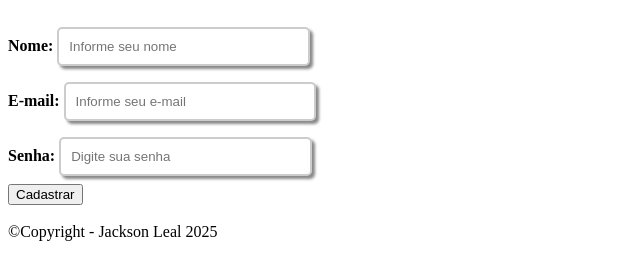
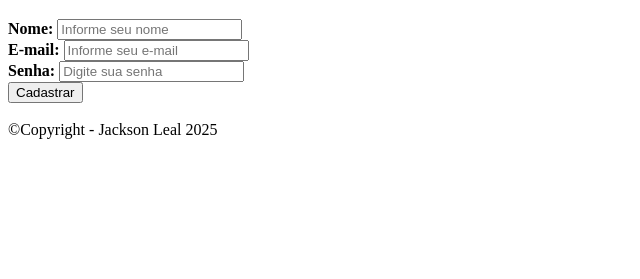
Before and after one commit to JacksonLeal08/exercicio_modulo_HTML, a plain HTML site: page index.html in a window 1280 px wide. Shown: the part 61-340 px from the top of the page, without its empty margins (0-640 px from the left). Drawn offline with Linux system fonts and the light colour scheme.

Commit message:
Update index.html
Correção no código

```diff
--- a/index.html
+++ b/index.html
@@ -11,21 +11,6 @@
     <title>Formulário de Cadastro</title>
 </head>
 <body>
-
-    <style>
-        input[type=text], input[type=email], input[type=password] {
-            width: 20%;
-            padding: 10px 10px;
-            margin: 8px 0;
-            display: inline-block;
-            border: 1px solid #ccc;
-            box-sizing: border-box;
-            box-shadow: 3px 3px 3px #888888;
-            border: 2px solid #ccc;
-            border-radius: 5px;
-        }
-    </style>
-
     <h1>Formulário de Cadastro</h1>
         <form action="/submit" method="post">
             <label for="nome"><b>Nome:</b></label>
```
